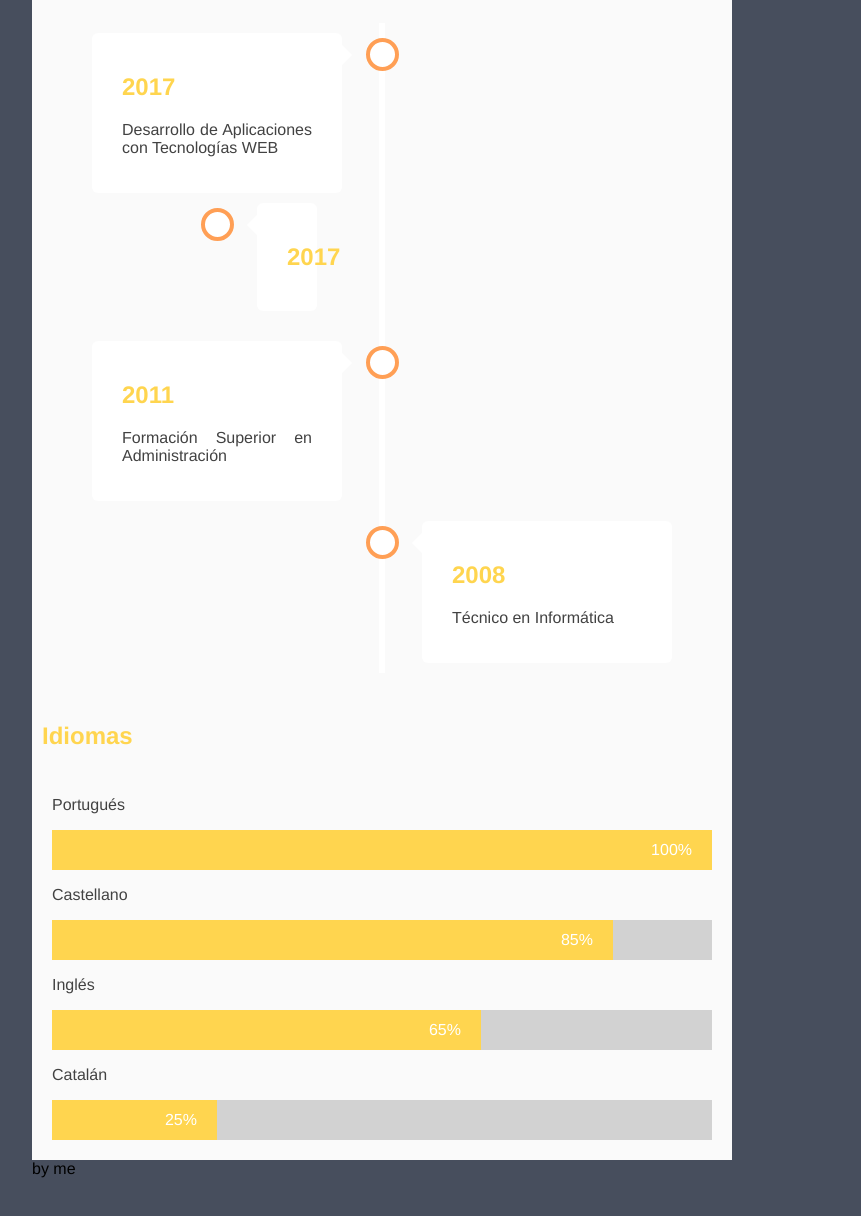
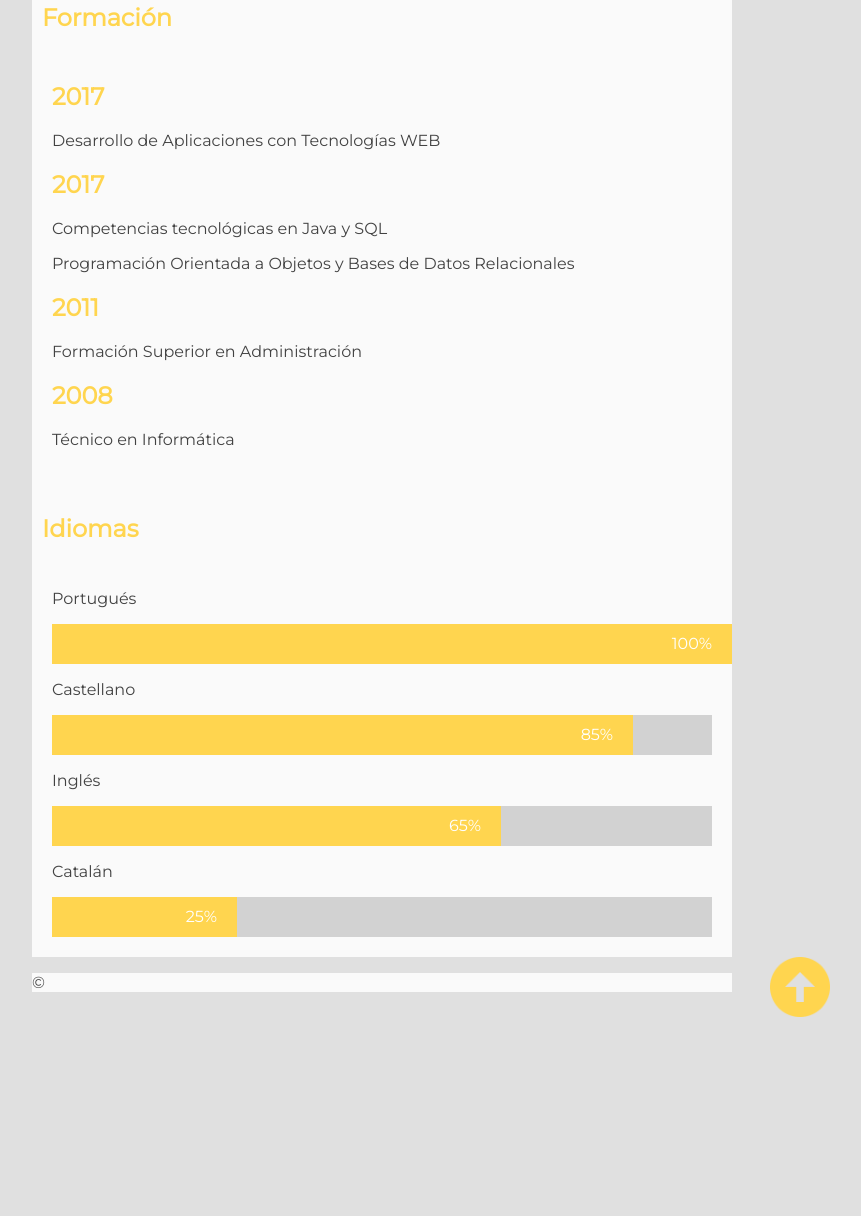
Before and after one commit to LidianeLBCampos/resume, a plain HTML site: page index.html in a window 1280 px wide. Shown: the part 1022-2238 px from the top of the page, without its empty margins (117-978 px from the left). After the commit the page ends 2163 px from the top, so only its background shows below. Drawn offline with Linux system fonts and the light colour scheme.

Commit message:
Second commit

```diff
--- a/index.html
+++ b/index.html
@@ -8,7 +8,7 @@
 
 </head>
 <body>
-   <header>
+   <header id="home">
        <img id="foto" src="utiles/foto.jpg" alt="foto">
        <h1>Lidiane Lima Barbeiro Campos</h1>
 
@@ -41,7 +41,7 @@
            <p>Lorem ipsum dolor sit amet, consectetur adipisicing elit. Eligendi enim rem voluptas voluptatem, nostrum vitae aspernatur quaerat unde ea dolores, ratione, sed eum repellendus laboriosam commodi minus obcaecati, cupiditate libero.Lorem ipsum dolor sit amet, consectetur adipisicing elit. Consequatur temporibus ullam, autem soluta sapiente in animi pariatur sunt dolorem laudantium iste quos necessitatibus assumenda nemo eos voluptatum reiciendis? Similique, dignissimos.</p>
        </article>
    </section>
-   <section>
+   <section id="exper">
        <h2>Experiencias</h2>
        <article >
         <table>
@@ -75,36 +75,34 @@
       <h2>2017</h2>
       <p>Desarrollo de Aplicaciones con Tecnologías WEB</p>
   </div>
-  <div class="container right">
+   </div>
+    <div class="container right">
     <div class="content">
       <h2>2017</h2>
-      <p></p>
-
-    </div>
+      <p>Competencias tecnológicas en Java y SQL </p>
+      <p>Programación Orientada a Objetos y Bases de Datos Relacionales</p>
     </div>
   </div>
-</div>
-          <div class="timeline">
-  <div class="container left">
+    <div class="container left">
     <div class="content">
       <h2>2011</h2>
       <p>Formación Superior en Administración</p>
-    </div>
   </div>
-  <div class="container right">
+   </div>
+    <div class="container right">
     <div class="content">
       <h2>2008</h2>
       <p>Técnico en Informática</p>
     </div>
   </div>
 </div>
-
-       </article>
+ </article>
    </section>
-   <section>
+   <section id="conoc">
       <h2>Idiomas</h2>
        <article>
         <p>Portugués</p>
+
 <div class="containerIdiomas">
   <div class="skills port">100%</div>
 </div>
@@ -126,13 +124,10 @@
 
   </article>
    </section>
-   <aside>
+ <a href="#home"><img id="iconArriba" src="/utiles/118743-256.png" alt="arriba"></a>
+       <footer>
+           <p>&copy;</p>
+       </footer>
 
-   </aside>
-
-
-       <footer>
-           <p1>by me</p1>
-       </footer>
 </body>
 </html>
--- a/style.css
+++ b/style.css
@@ -16,7 +16,7 @@ body{font-family: 'Montserrat', sans-serif;
 
         }
 
-p, pre{color:#424242;
+p{color:#424242;
     text-align: justify;}
 
 header{ font-family: sans-serif;
@@ -25,7 +25,7 @@ header{ font-family: sans-serif;
 
             }
 
-footer {background-color:;}
+footer {background-color:#FAFAFA;}
  #menu {list-style-type: none;
          margin: 0;
          padding: 0;
@@ -50,9 +50,21 @@ footer {background-color:;}
         width:50px;
         height:50px;
         border:0;
+        float: right;
 
-    float: right;
+
        }
+
+#iconArriba{
+        width: 60px;
+        height: 60px;
+        border: 0;
+        float: right;
+        position: relative;
+        left: 14%;
+        top: 50%;
+
+}
 header a{text-decoration: none;}
 
 section, article{background-color:#FAFAFA;
@@ -63,7 +75,7 @@ section, article{background-color:#FAFAFA;
 ul {color:#424242;
     list-style-type: none;}
 
-* {box-sizing:border-box}
+{box-sizing:border-box;}
 
 
 .containerIdiomas {
@@ -87,24 +99,22 @@ article table{display: block;
 .ing {width: 65%; background-color: #FFD54F;}
 .cat {width: 25%; background-color: #FFD54F;}
 
-* {
+{
   box-sizing: border-box;
 }
 
-/* Set a background color */
+ Set a background color
 body {
   background-color: #474e5d;
-  font-family: Helvetica, sans-serif;
-}
+  font-family: Helvet
 
-/* The actual timeline (the vertical ruler) */
 .timeline {
   position: relative;
   max-width: 1200px;
   margin: 0 auto;
 }
 
-/* The actual timeline (the vertical ruler) */
+
 .timeline::after {
   content: '';
   position: absolute;
@@ -116,7 +126,7 @@ body {
   margin-left: -3px;
 }
 
-/* Container around content */
+
 .container {
   padding: 10px 40px;
   position: relative;
@@ -124,7 +134,7 @@ body {
   width: 50%;
 }
 
-/* The circles on the timeline */
+
 .container::after {
   content: '';
   position: absolute;
@@ -132,23 +142,23 @@ body {
   height: 25px;
   right: -17px;
   background-color: white;
-  border: 4px solid #FF9F55;
+  border: 4px solid #FFD54F;
   top: 15px;
   border-radius: 50%;
   z-index: 1;
 }
 
-/* Place the container to the left */
+
 .left {
   left: 0;
 }
 
-/* Place the container to the right */
+
 .right {
   left: 50%;
 }
 
-/* Add arrows to the left container (pointing right) */
+
 .left::before {
   content: " ";
   height: 0;
@@ -162,7 +172,7 @@ body {
   border-color: transparent transparent transparent white;
 }
 
-/* Add arrows to the right container (pointing left) */
+
 .right::before {
   content: " ";
   height: 0;
@@ -176,12 +186,12 @@ body {
   border-color: transparent white transparent transparent;
 }
 
-/* Fix the circle for containers on the right side */
+
 .right::after {
   left: -16px;
 }
 
-/* The actual content */
+
 .content {
   padding: 20px 30px;
   background-color: white;
@@ -189,21 +199,20 @@ body {
   border-radius: 6px;
 }
 
-/* Media queries - Responsive timeline on screens less than 600px wide */
+
 @media all and (max-width: 600px) {
-/* Place the timelime to the left */
+
   .timeline::after {
     left: 31px;
   }
 
-/* Full-width containers */
   .container {
     width: 80%;
     padding-left: 70px;
     padding-right: 25px;
   }
 
-/* Make sure that all arrows are pointing leftwards */
+
   .container::before {
     left: 60px;
     border: medium solid white;
@@ -211,12 +220,12 @@ body {
     border-color: transparent white transparent transparent;
   }
 
-/* Make sure all circles are at the same spot
+
   .left::after, .right::after {
     left: 15px;
-  }*/
+  }
 
-/* Make all right containers behave like the left ones */
+
   .right {
     left: 0%;
   }
--- a/style2.css
+++ b/style2.css
@@ -1,8 +1,3 @@
-#foto{border-radius: 100px;
-            width: 200px;
-            position: relative;
-           left: 34%;
-            display: inline-block;}
 
 h1{text-align: center;}
 h2{ color:#FFD54F;}
@@ -15,14 +10,18 @@ body{font-family: 'Montserrat', sans-serif;
 
         }
 
-p{color:#424242;}
+p{color:#424242;
+    text-align: justify;}
 
-header{ font-family: sans-serif;
+header{ border: 1px solid  #FAFAFA;
+        font-family: 'Montserrat',sans-serif;
             background-color: #FAFAFA;
             color: #FFD54F;
+            margin: 0;
             }
+section, article{background-color:#FAFAFA;
+                    padding: 10px;}
 
-footer {background-color:;}
  #menu {list-style-type: none;
          margin: 0;
          padding: 0;
@@ -39,21 +38,14 @@ footer {background-color:;}
 
 #menu li a:hover{background-color: #ededed;}
 
-#pxpg{width:42px;
-    height:42px;
-    border:0;}
 
-#icGit, #icTwt, #icLkdn, {
-        width:50px;
-        height:50px;
-        border:0;
-        position: relative;
-        left: 70%;
-       }
 header a{text-decoration: none;}
 
 section{background-color:#FAFAFA;}
+#imgLibro{
+    padding: 10%;}
 
-#listexp{display: inline;}
-ul {color:#424242;
-    list-style-type: none;}
+#imgViaj{width: 90%;
+    padding-left: 24px;
+
+    }
```
Also changed, not shown: aficciones.html (+40 -3 lines), utiles/118743-256.png (added), utiles/126569-256.png (deleted), utiles/126585-256.png (deleted), utiles/1964405-512.png (deleted), utiles/1964416-512.png (deleted), utiles/1964417-512-1.png (deleted), utiles/libros.jpg (added), utiles/nina.jpg (deleted), utiles/viaje2.jpg (added).
